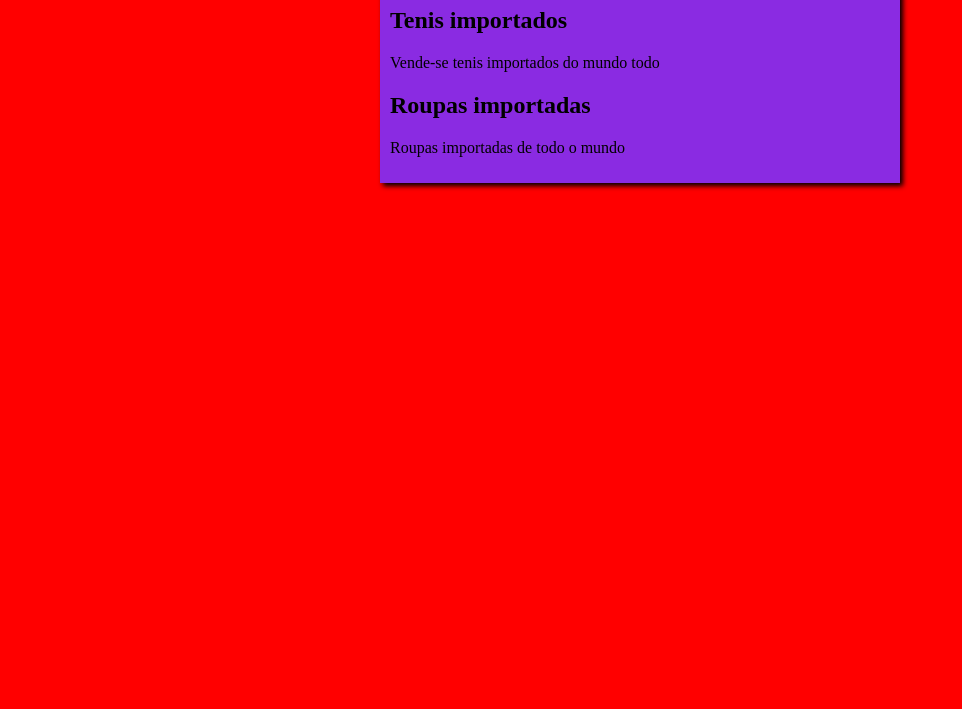
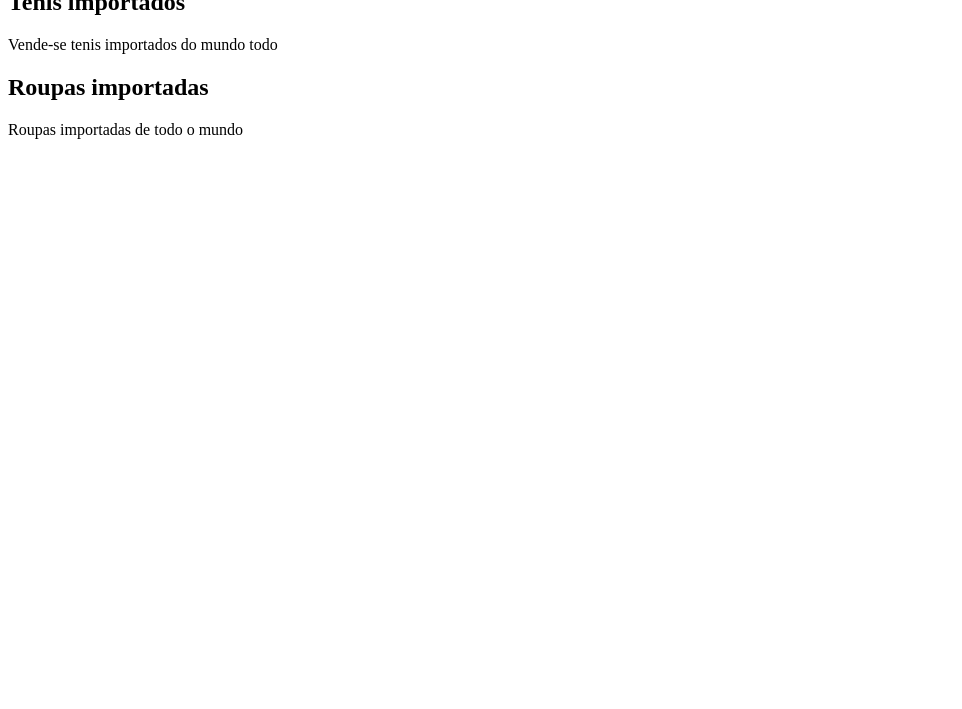
Before and after one commit to sluquitay/Projeto-site, a plain HTML site: page index.html in a window 1280 px wide. Shown: the part 91-800 px from the top of the page, without its empty margins (0-962 px from the left). Drawn offline with Linux system fonts and the light colour scheme.

Commit message:
Revert "Revert "ad""
This reverts commit 68cf26cf4fc5395e561c0e98ee6fb1d9935c7232.

```diff
--- a/estilo/style.css
+++ b/estilo/style.css
@@ -4,14 +4,18 @@
 }
 
 body {
-    background-color: rgb(255, 0, 0);
+    background-color:white
 
 }
 
-main{
-background-color: blueviolet;
+background-color: white;
 width: 500px;
 margin: auto;
 padding: 10px;
 box-shadow: 3px 3px 5px black;
 }
+
+img.lado{
+    float: right;
+}
+main{
```
Also changed, not shown: imagens/tenis 1d.jpg (added), imagens/tenis 2.jpg (added).
